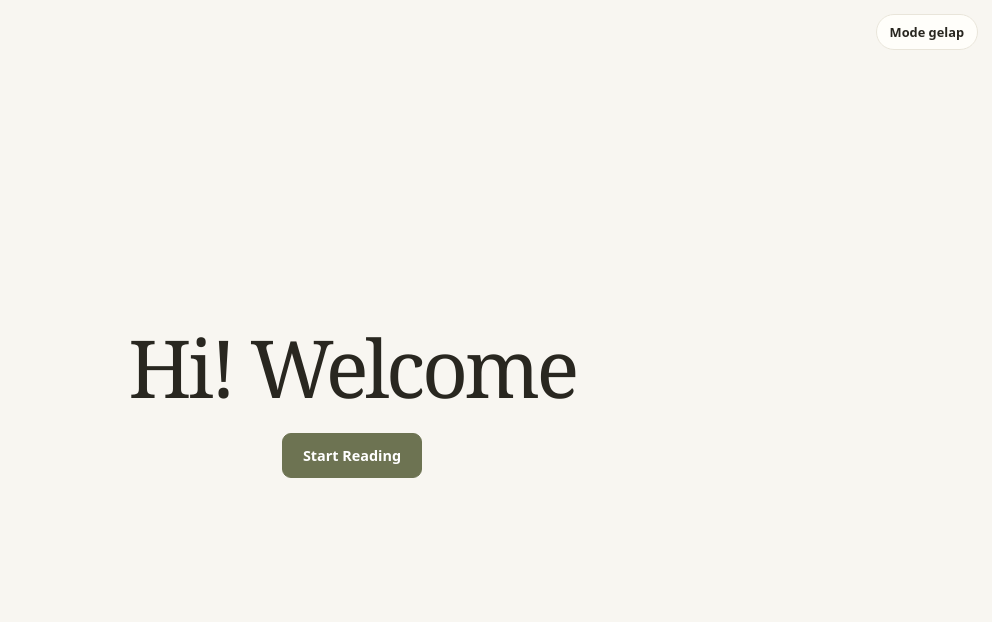
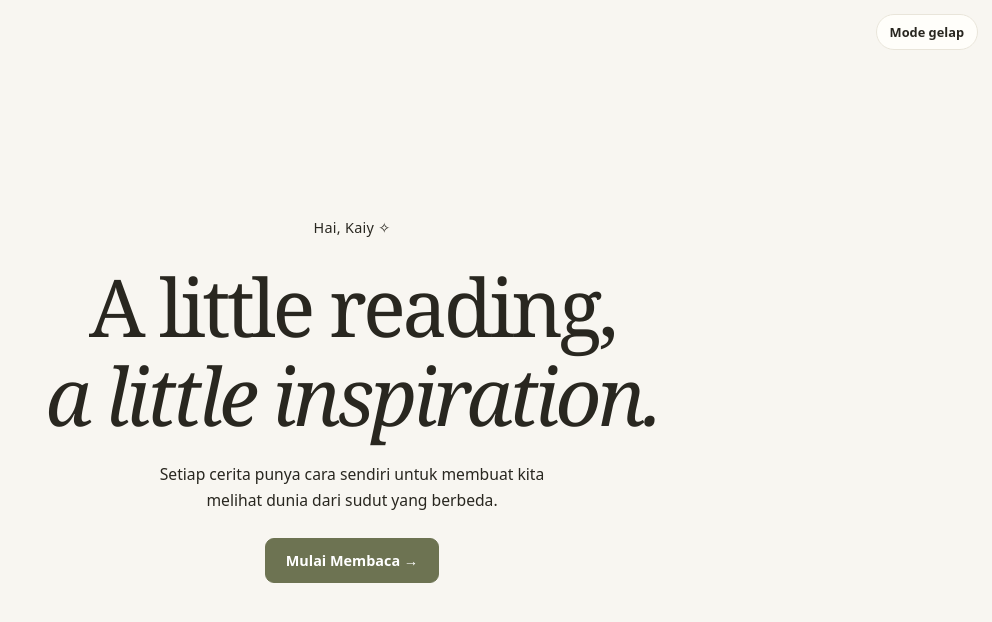
Before and after one commit to kaiyyi/Reading-List, a plain HTML site: page index.html in a window 1280 px wide. Shown: the top 622 px of the page, without its empty margins (288-1280 px from the left). Drawn offline with Linux system fonts and the light colour scheme.

Commit message:
Update welcome section with new greeting and description

```diff
--- a/index.html
+++ b/index.html
@@ -804,12 +804,26 @@ body.is-entering .app-content.is-visible {
       });
     })();
   </script>
-  <section id="welcome-screen" class="welcome-screen" aria-label="Welcome">
-    <div class="welcome-content">
-      <h1>Hi! Welcome</h1>
-      <button id="start-reading" class="start-button" type="button">Start Reading</button>
-    </div>
-  </section>
+
+<section id="welcome-screen" class="welcome-screen" aria-label="Beranda">
+  <div class="welcome-content">
+    <p class="welcome-greeting">Hai, Kaiy ✧</p>
+
+    <h1>
+      A little reading,<br>
+      <em>a little inspiration.</em>
+    </h1>
+
+    <p class="welcome-description">
+      Setiap cerita punya cara sendiri untuk membuat kita melihat dunia
+      dari sudut yang berbeda.
+    </p>
+
+    <button id="start-reading" class="start-button" type="button">
+      Mulai Membaca →
+    </button>
+  </div>
+</section>
 
   <div id="app-content" class="app-content">
     <main>
```
